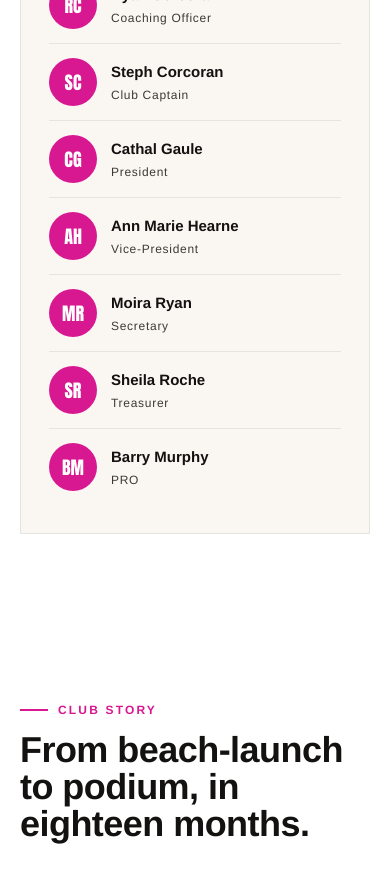
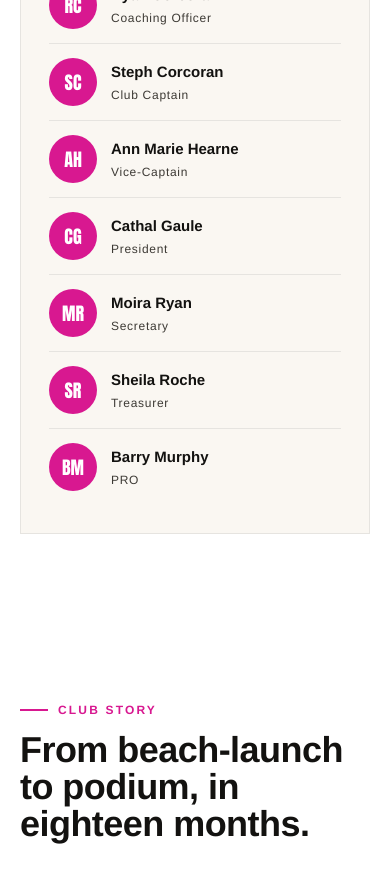
Before and after one commit to barryrlmurphy/curracloerowingclub, a website: page pages/about.html in a window 390 px wide. Shown: the part 2200-3086 px from the top of the page. Drawn offline with Linux system fonts and the light colour scheme; a web font is replaced by a local one.

Commit message:
Fix mobile issue

```diff
--- a/pages/about.html
+++ b/pages/about.html
@@ -192,17 +192,17 @@
               </div>
             </div>
             <div class="coach">
+              <div class="coach__avatar">AH</div>
+              <div>
+                <div class="coach__name">Ann Marie Hearne</div>
+                <div class="coach__role">Vice-Captain</div>
+              </div>
+            </div>
+            <div class="coach">
               <div class="coach__avatar">CG</div>
               <div>
                 <div class="coach__name">Cathal Gaule</div>
                 <div class="coach__role">President</div>
-              </div>
-            </div>
-            <div class="coach">
-              <div class="coach__avatar">AH</div>
-              <div>
-                <div class="coach__name">Ann Marie Hearne</div>
-                <div class="coach__role">Vice-President</div>
               </div>
             </div>
             <div class="coach">
```
